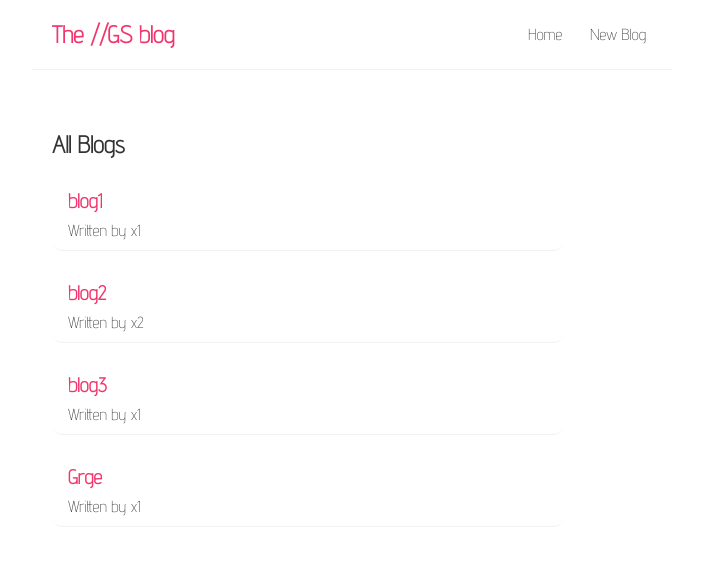
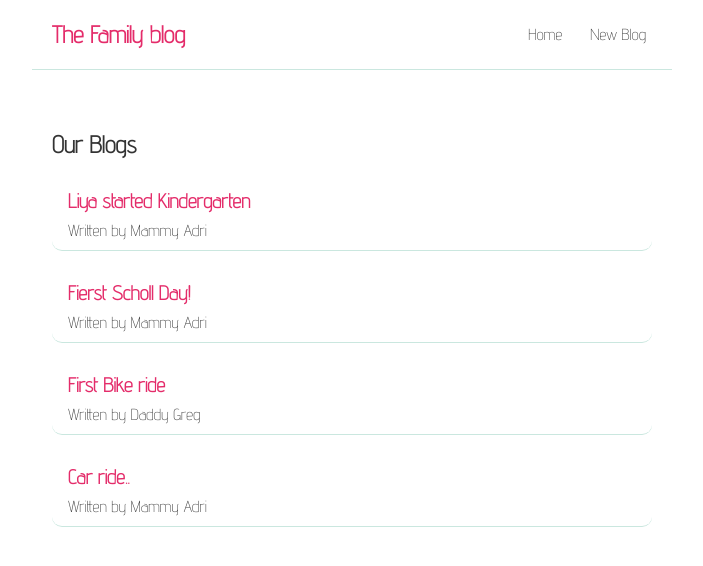
Before and after one commit to szopian/blog, a React (Create React App) app: page / in a window 1280 px wide. Shown: the top 566 px of the page, without its empty margins (288-991 px from the left). Built offline with nearby package versions, Linux system fonts and the light colour scheme; data requests are answered from the project's data file.

Commit message:
add changes for fammily blog

```diff
--- a/data/db.json
+++ b/data/db.json
@@ -1,28 +1,28 @@
 {
   "blogs": [
     {
-      "title": "blog1",
-      "body": "blog text...",
-      "author": "x1",
-      "id": 1
+      "title": "Liya started Kindergarten ",
+      "body": "I’ve been dreading it but it’s here…our baby has started Kindergarten. She gave us the greatest gift in the world, she made us parents. And now she’s gone seven hours a day.\n",
+      "author": "Mammy Adri",
+      "id": 7
     },
     {
-      "title": "blog2",
-      "body": "blog text...",
-      "author": "x2",
-      "id": 2
+      "title": "Fierst Scholl Day!",
+      "body": "This is what the first day of school looked like for Tessa. I mean, she totally dug the uniforms and was so happy! And when I saw her in the uniform for the first time my eyes began to brim with tears. Those clothes represent the beginning of her long school journey. One that’s filled with new friends, new experiences, and so much independence. ",
+      "author": "Mammy Adri",
+      "id": 8
     },
     {
-      "title": "blog3",
-      "body": "blog text...",
-      "author": "x1",
-      "id": 3
+      "title": "First Bike ride",
+      "body": "It was a Bobin bike, which was really cool. Tessa was so excited to ride her own. She hadn't got stabilisers on. She was confident after her balance bike, so she only had them on the first day. I  took them off because She is a good rider. Then she went on the bike and in few minutes she was totally on her own!",
+      "author": "Daddy Greg",
+      "id": 9
     },
     {
-      "title": "Grge",
-      "body": "adri i love you !!",
-      "author": "x1",
-      "id": 5
+      "title": "Car ride..",
+      "body": "I think a baby’s first car ride is one of the most significant “firsts” that I wish all babies could experience.\n\nI can hear you saying that there are so many adorable “firsts” for babies… why is the first car ride so important?\n\nBecause… the baby’s first car ride means that baby is healthy enough to go home. Before I had my baby, I don’t think I’d considered exactly how big of a deal her first car ride would be.",
+      "author": "Mammy Adri",
+      "id": 10
     }
   ]
 }
--- a/src/BlogList.js
+++ b/src/BlogList.js
@@ -1,6 +1,6 @@
 import { Link } from "react-router-dom";
 
-const BlogList = ({ blogs, title, handleDelete }) => {
+const BlogList = ({ blogs, title }) => {
   return (
     <div className="blog-list">
       <h2>{title}</h2>
--- a/src/Create.js
+++ b/src/Create.js
@@ -4,7 +4,7 @@ import { useHistory } from "react-router-dom";
 const Create = () => {
   const [title, setTitle] = useState("");
   const [body, setBody] = useState("");
-  const [author, setAuthor] = useState("x1");
+  const [author, setAuthor] = useState("Mammy Adri");
   const [isPending, setIsPending] = useState(false);
   const history = useHistory();
 
@@ -45,8 +45,8 @@ const Create = () => {
         ></textarea>
         <label>Blog author:</label>
         <select value={author} onChange={(e) => setAuthor(e.target.value)}>
-          <option value="x1">x1</option>
-          <option value="x2">x2</option>
+          <option value="Daddy Greg">Daddy Greg</option>
+          <option value="Mammy Adri">Mammy Adri</option>
         </select>
         {!isPending && <button>Add blog</button>}
         {isPending && <button disabled>Adding blog...</button>}
--- a/src/Home.js
+++ b/src/Home.js
@@ -10,7 +10,7 @@ const Home = () => {
     <div className="home">
       {error && <div>{error}</div>}
       {isPending && <div>Loading...</div>}
-      {blogs && <BlogList blogs={blogs} title="All Blogs" />}
+      {blogs && <BlogList blogs={blogs} title="Our Blogs" />}
     </div>
   );
 };
--- a/src/Navbar.js
+++ b/src/Navbar.js
@@ -3,7 +3,7 @@ import { Link } from "react-router-dom";
 const Navbar = () => {
   return (
     <nav className="navbar">
-      <h1>The //GS blog</h1>
+      <h1>The Family blog</h1>
       <div className="links">
         <Link to="/">Home</Link>
         <Link to="/create">New Blog</Link>
--- a/src/index.css
+++ b/src/index.css
@@ -1,8 +1,9 @@
 @import url("https://fonts.googleapis.com/css2?family=Advent+Pro:wght@200&display=swap");
 :root {
-  --primary-color: #f1356d;
+  --primary-color: #e42c6a;
+  /* --bg-color: #df678c; */
   --font-color: #333;
-  --border-color: #f2f2f2;
+  --border-color: #cae7df;
   --shadow: inset 2px 2px 2px rgba(187, 187, 187, 0.4),
     inset -2px -2px 2px rgba(0, 0, 0, 0.2);
 }
@@ -11,6 +12,7 @@
   margin: 0;
   font-family: "Advent Pro", sans-serif;
   color: var(--font-color);
+  background-color: var(--bg-color);
 }
 .navbar {
   padding: 20px;
@@ -38,13 +40,15 @@
   max-width: 600px;
   margin: 40px auto;
   padding: 20px;
+}
+
+/* blog */
+.home {
   align-items: center;
   justify-content: center;
 }
 
-/* blog */
 .blog-preview {
-  width: 80%;
   padding: 10px 16px;
   margin: 20px 0;
   border-radius: 10px;
@@ -113,6 +117,7 @@
   padding: 8px;
   border-radius: 8px;
   cursor: pointer;
+  margin-bottom: 15px;
 }
 
 /* Not Found Page */
```
